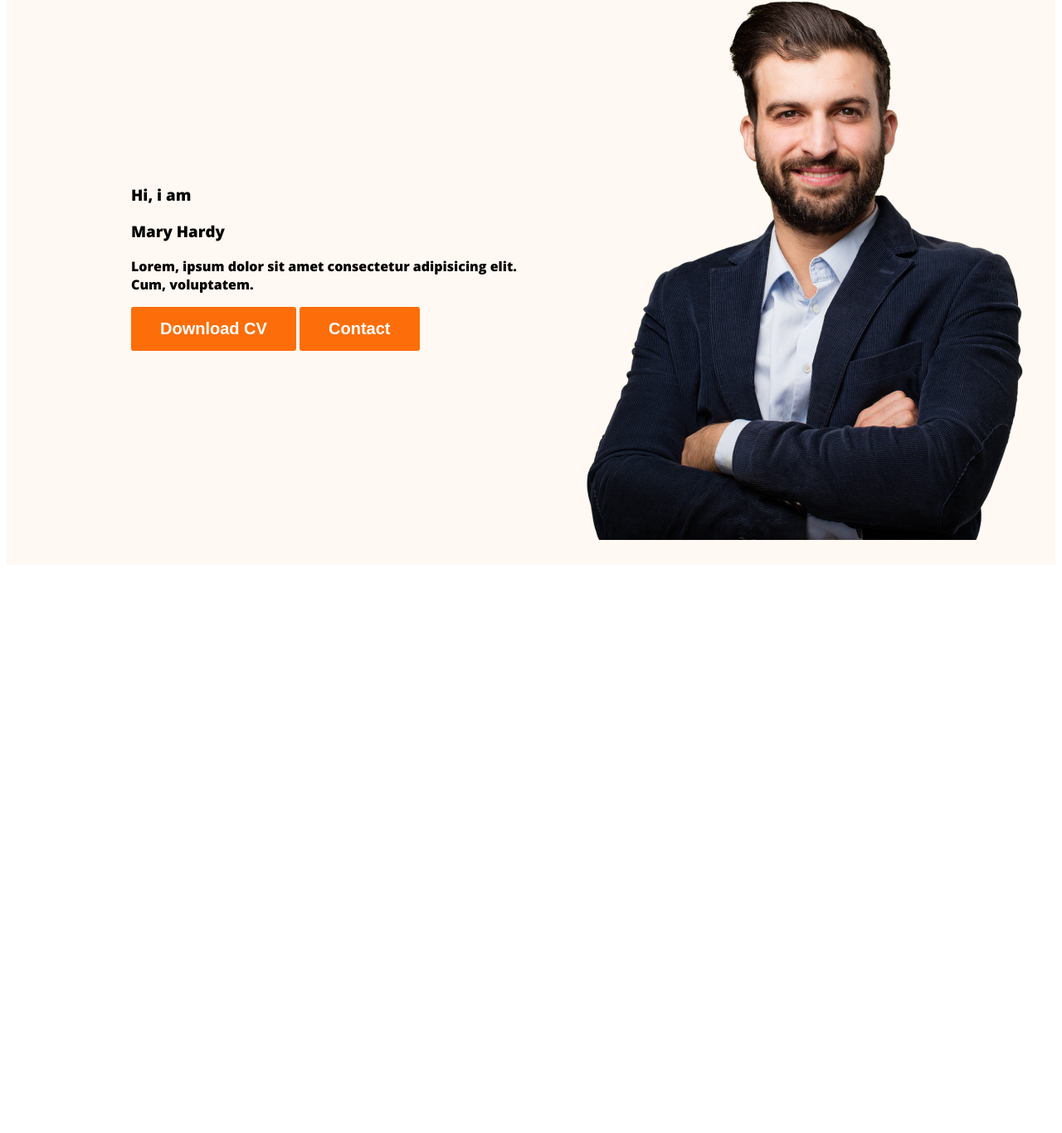
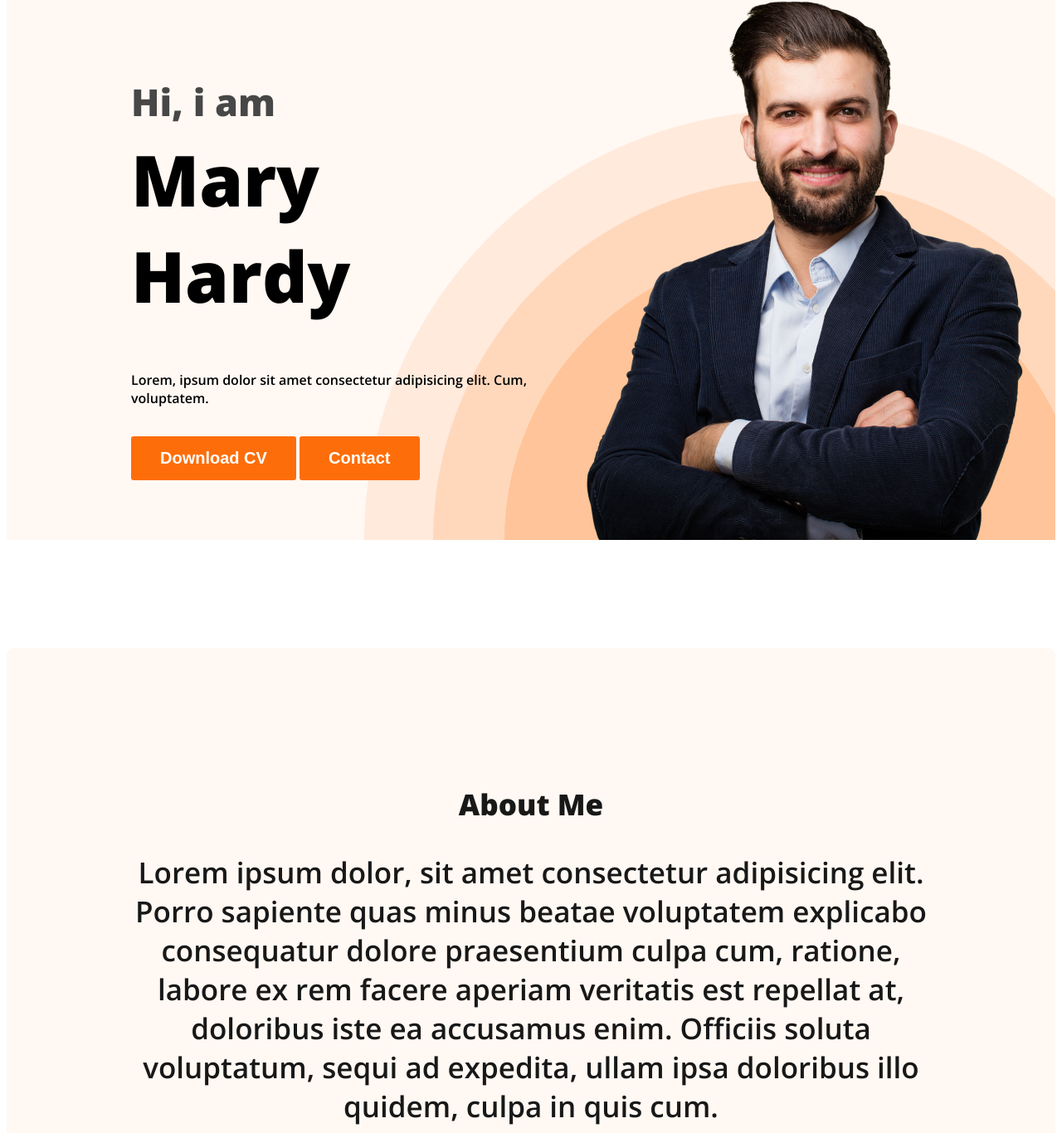
Before and after one commit to chayonashik/webdeveloper-portfolio, a plain HTML site: page index.html in a window 1280 px wide. Shown: the part 214-1580 px from the top of the page at 83% size. Before the commit the page ends 903 px from the top, so only its background shows below. Drawn offline with nearby package versions, Linux system fonts and the light colour scheme.

Commit message:
sectionadded

```diff
--- a/index.html
+++ b/index.html
@@ -7,7 +7,7 @@
     <title>Web Developer Portfolio</title>
     <link rel="preconnect" href="https://fonts.googleapis.com">
     <link rel="preconnect" href="https://fonts.gstatic.com" crossorigin>
-    <link href="https://fonts.googleapis.com/css2?family=Open+Sans:wght@800&display=swap" rel="stylesheet">
+    <link href="https://fonts.googleapis.com/css2?family=Open+Sans:wght@600;800&display=swap" rel="stylesheet">
     <link rel="stylesheet" href="styles/portfolio.css">
 </head>
 
@@ -22,10 +22,11 @@
             </ul>
         </nav>
         <div class="banner">
-            <div>
+            <div class="banner-content">
                 <h3 class="banner-greeting">Hi, i am</h3>
-                <h3 class="banner-title">Mary Hardy</h3>
-                <p>Lorem, ipsum dolor sit amet consectetur adipisicing elit. Cum, voluptatem.</p>
+                <h1 class="banner-title">Mary Hardy</h1>
+                <p class="banner-description">Lorem, ipsum dolor sit amet consectetur adipisicing elit. Cum, voluptatem.
+                </p>
                 <button class="btn-primary">Download CV</button>
                 <button class="btn-primary">Contact</button>
             </div>
@@ -33,7 +34,13 @@
         </div>
     </header>
     <main>
-
+        <section class="about">
+            <h3 class="section-title">About Me</h3>
+            <p class="section-description">Lorem ipsum dolor, sit amet consectetur adipisicing elit. Porro sapiente quas
+                minus beatae voluptatem explicabo consequatur dolore praesentium culpa cum, ratione, labore ex rem
+                facere aperiam veritatis est repellat at, doloribus iste ea accusamus enim. Officiis soluta voluptatum,
+                sequi ad expedita, ullam ipsa doloribus illo quidem, culpa in quis cum.</p>
+        </section>
     </main>
     <footer>
 
--- a/styles/portfolio.css
+++ b/styles/portfolio.css
@@ -1,6 +1,23 @@
 /* shared style */
 body {
     font-family: 'Open Sans', sans-serif;
+}
+
+.section-title {
+    color: #181818;
+    text-align: center;
+
+    font-size: 35px;
+
+    font-weight: 700;
+
+}
+
+.section-description {
+    color: #181818;
+    text-align: center;
+
+    font-size: 35px;
 }
 
 /* nav related styles */
@@ -47,19 +64,56 @@ nav a {
     font-size: 20px;
     font-weight: 700;
     padding: 15px 35px;
+    margin-top: 5px;
 }
 
 /* header related styles */
 .header {
     background-color: #fff8f3;
+    background-image: url(../images/header_bg.png);
+    background-repeat: no-repeat;
+    background-position: bottom right;
 }
 
 .banner {
-    padding: 30px 30px 30px 150px;
+    padding: 30px 30px 0px 150px;
     display: flex;
     align-items: center;
+    justify-content: space-between;
 }
 
 .banner .profule-pic {
     width: 500px;
 }
+
+.banner-greeting {
+    font-size: 45px;
+    color: #474747;
+    margin-bottom: 0;
+}
+
+.banner-title {
+    font-size: 85px;
+    font-style: normal;
+    font-weight: 700;
+    margin-top: 5px;
+}
+
+.banner-description {
+    margin-top: 0px;
+    margin-bottom: 30px;
+}
+
+.banner-content {
+    max-width: 500px;
+}
+
+/* main section styles */
+
+/* about section styles */
+.about {
+    padding: 130px;
+    border-radius: 10px;
+    background: #fff8f3;
+    margin: 130px 0;
+}
```
